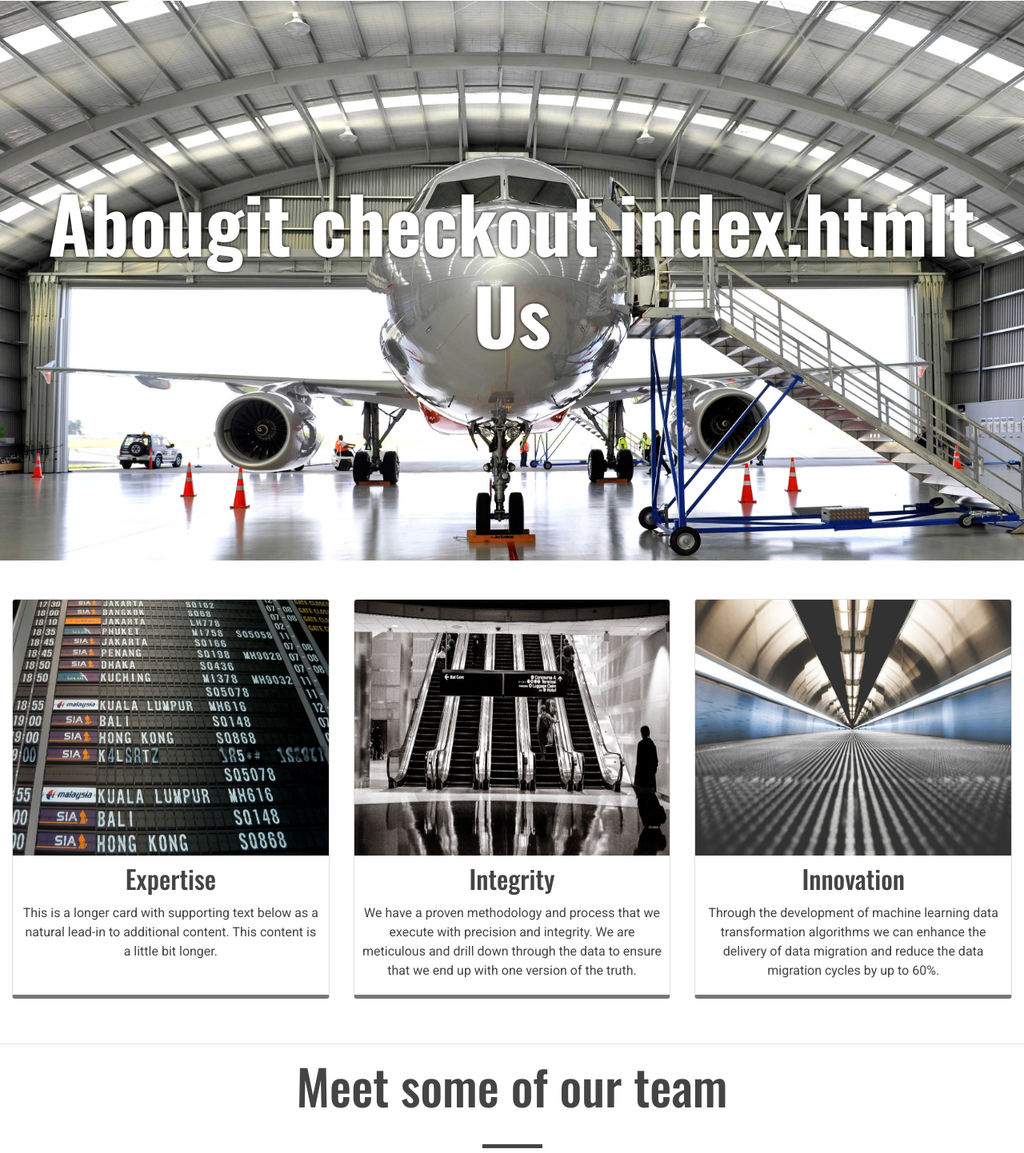
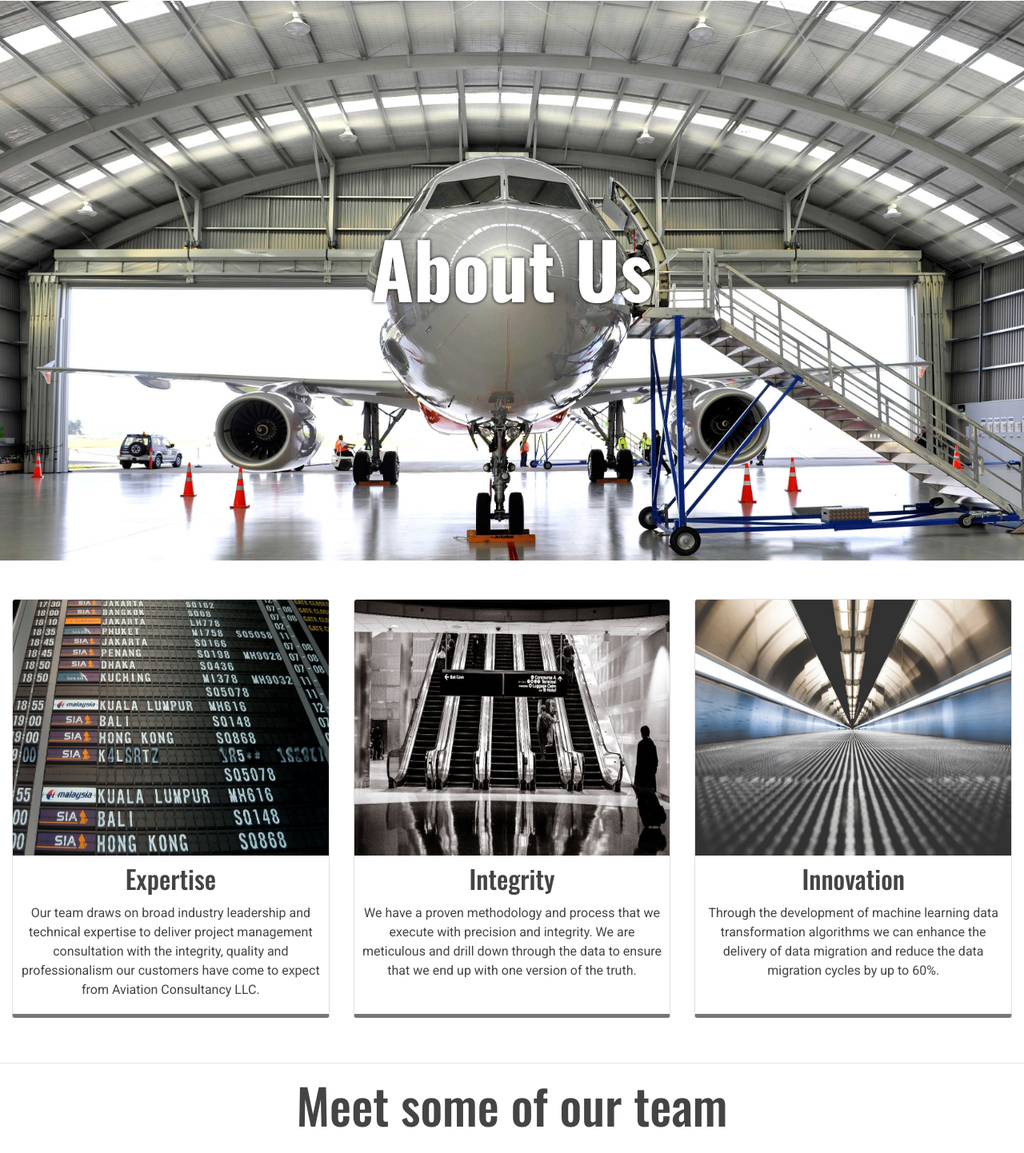
Before and after one commit to simonjvardy/Aviation-Consultancy, a plain HTML site: page about-us.html in a window 1280 px wide. Shown: the part 95-1537 px from the top of the page at 80% size. Drawn offline with nearby package versions, Linux system fonts and the light colour scheme; a web font is replaced by a local one.

Commit message:
Fix: merge conflict resolution errors Fix typo on line 59 About Us heading Correct Expertise card content text Reformat <p> tags layout for each features card

```diff
--- a/about-us.html
+++ b/about-us.html
@@ -56,7 +56,7 @@
             <div id="about-hero-jumbotron" class="row">
                 <div class="col-12">
                     <section class="jumbotron text-center">
-                        <h1>Abougit checkout index.htmlt Us</h1>
+                        <h1>About Us</h1>
                     </section>
                 </div>
             </div>
@@ -72,7 +72,9 @@
                         <img class="card-img-top" src="assets/images/departure-board.jpg" alt="Airport flight departures board">
                         <div class="card-block mb-2">
                             <h4 class="card-title">Expertise</h4>
-                            <p class="card-text">This is a longer card with supporting text below as a natural lead-in to additional content. This content is a little bit longer.</p>
+                            <p class="card-text">
+                                Our team draws on broad industry leadership and technical expertise to deliver project management consultation with the integrity, quality and professionalism our customers have come to expect from Aviation Consultancy LLC.
+                            </p>
                         </div>
                     </div>
                     <!-- Integrity Feature Card -->
@@ -92,7 +94,9 @@
                         <img class="card-img-top" src="assets/images/travelator.jpg" alt="aircraft taxiing at an airport at dusk">
                         <div class="card-block mb-2">
                             <h4 class="card-title">Innovation</h4>
-                            <p class="card-text">Through the development of machine learning data transformation algorithms we can enhance the delivery of data migration and reduce the data migration cycles by up to 60%.</p>
+                            <p class="card-text">
+                                Through the development of machine learning data transformation algorithms we can enhance the delivery of data migration and reduce the data migration cycles by up to 60%.
+                            </p>
                         </div>
                     </div>
                 </div>
```
